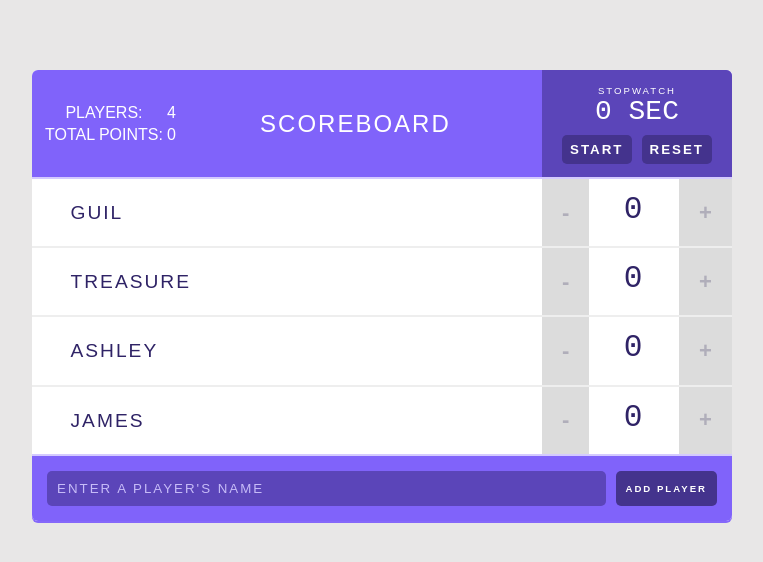
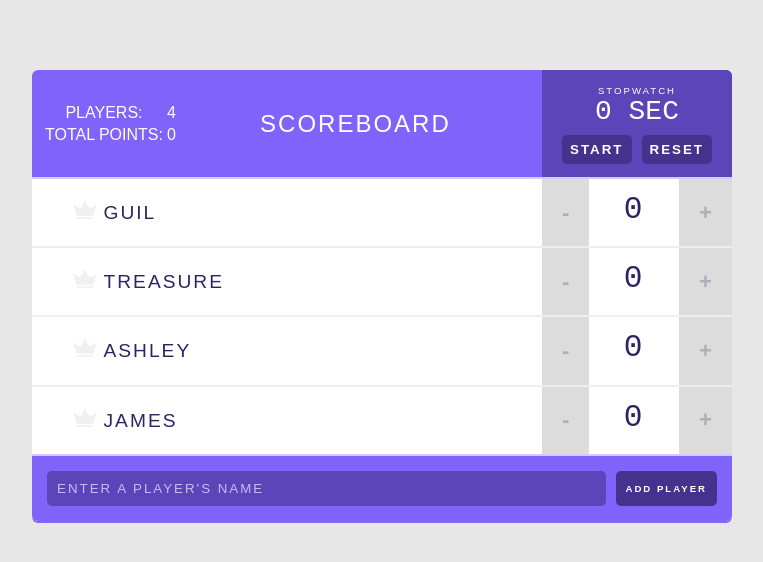
Before and after one commit to dostaglou/React-Playerboard-Oct7, a React (Create React App) app: page / in a window 1280 px wide. Shown: the top 562 px of the page, without its empty margins (258-1021 px from the left). Built offline with nearby package versions, Linux system fonts and the light colour scheme.

Commit message:
highest score component set

```diff
--- a/package.json
+++ b/package.json
@@ -3,6 +3,7 @@
   "version": "0.1.0",
   "private": true,
   "dependencies": {
+    "prop-types": "^15.7.2",
     "react": "^16.10.2",
     "react-dom": "^16.10.2",
     "react-scripts": "3.2.0"
--- a/src/components/AddPlayerForm.jsx
+++ b/src/components/AddPlayerForm.jsx
@@ -1,40 +1,30 @@
 import React from 'react'
 
-class AddPlayerForm extends React.Component {
+const AddPlayerForm = ({ addPlayer }) => {
+  // refs over controlled components when:
+    // constant rendering and validation are NOT required
+    // simple forms that need only track the final input data
+  let playerInput = React.createRef();
 
-  state = {
-    value: ""
-  };
-
-  handleValueChange = (e) => {
-    this.setState({value: e.target.value})
-    console.log(e.target.value)
+  let handleSubmit = (e) => {
+    e.preventDefault();
+    addPlayer(playerInput.current.value);
+    e.currentTarget.reset()
   }
-
-  handleSubmit = (e) => {
-    e.preventDefault();
-    this.props.addPlayer(this.state.value);
-    this.state.value = ""
-  }
-
-  render() {
   return (
-      <form onSubmit={this.handleSubmit}>
+    <form onSubmit={handleSubmit}>
       <input
         type="text"
-          value={this.state.value}
-          onChange={this.handleValueChange}
+        ref={playerInput}
         placeholder="Enter a player's name"
       />
-
       <input
         type="submit"
         value="Add Player"
         />
     </form>
+  );
 
-    );
-  }
 }
 
 
--- a/src/components/App.jsx
+++ b/src/components/App.jsx
@@ -11,27 +11,36 @@ class App extends Component {
       {
         name: "Guil",
         id: 1,
-        score: 0
+        score: 0,
       },
       {
         name: "Treasure",
         id: 2,
-        score: 0
+        score: 0,
       },
       {
         name: "Ashley",
         id: 3,
-        score: 0
+        score: 0,
       },
       {
         name: "James",
         id: 4,
-        score: 0
+        score: 0,
       }
     ]
   };
 
   prevPlayerId = 4;
+
+  getHighScore = () => {
+    const scores = this.state.players.map(p => p.score)
+    const highScore = Math.max(...scores)
+    if (highScore) {
+      return highScore
+    }
+    return null
+  }
 
   handleRemovePlayer = (id) => {
     this.setState( prevState => {
@@ -61,6 +70,8 @@ class App extends Component {
   }
 
   render() {
+    const highScore = this.getHighScore();
+
     return (
       <div className="scoreboard">
         <Header
@@ -78,6 +89,7 @@ class App extends Component {
             removePlayer={ this.handleRemovePlayer }
             score={ player.score }
             index={index}
+            isHighScore={highScore === player.score}
           />
         )}
 
--- a/src/components/Header.jsx
+++ b/src/components/Header.jsx
@@ -1,4 +1,5 @@
 import React from 'react';
+import PropTypes from 'prop-types'
 import Stats from './stats';
 import Stopwatch from './Stopwatch'
 const Header = ({ players, title }) => {
@@ -12,4 +13,12 @@ const Header = ({ players, title }) => {
   );
 }
 
+Header.propTypes = {
+  title: PropTypes.string,
+  players: PropTypes.arrayOf(PropTypes.object),
+}
+// if no prop is passed, this default is ued
+Header.defaultProps = {
+  title: "Scoreboard",
+}
 export default Header
--- /dev/null
+++ b/src/components/Icon.jsx
@@ -0,0 +1,14 @@
+import React from 'react';
+
+const Icon = (props) => {
+  return (
+  <svg
+    viewBox="0 0 44 35"
+    className={props.isHighScore ? 'is-high-score' : null }>
+    <path d="M26.7616 10.6207L21.8192 0L16.9973 10.5603C15.3699 14.1207 10.9096 15.2672 7.77534 12.9741L0 7.24138L6.56986 28.8448H37.0685L43.5781 7.72414L35.7425 13.0948C32.6685 15.2672 28.3288 14.0603 26.7616 10.6207Z" transform="translate(0 0.301727)"/>
+  <rect width="30.4986" height="3.07759" transform="translate(6.56987 31.5603)"/>
+</svg>
+  )
+};
+
+export default Icon;
--- a/src/components/Player.jsx
+++ b/src/components/Player.jsx
@@ -1,7 +1,21 @@
 import React from 'react'
 import Counter from './Counter'
+import PropTypes from 'prop-types'
+import Icon from './Icon'
+class Player extends React.PureComponent {
+  // static is an option for classes
+  // static appears as the top to make it obvious
+  // static doesn't require instantiating the class
 
-class Player extends React.PureComponent {
+  static propTypes = {
+    scoreChange: PropTypes.func.isRequired,
+    removePlayer: PropTypes.func.isRequired,
+    name: PropTypes.string.isRequired,
+    score: PropTypes.number.isRequired,
+    id: PropTypes.number.isRequired,
+    index: PropTypes.number.isRequired
+  }
+
   render() {
     const {
       name,
@@ -16,6 +30,7 @@ class Player extends React.PureComponent {
     <div className="player">
       <span className="player-name">
         <button className="remove-player" onClick={() => removePlayer(id)}>✖</button>
+        <Icon isHighScore={this.props.isHighScore} />
         { name }
       </span>
       <Counter
--- a/src/components/Stopwatch.jsx
+++ b/src/components/Stopwatch.jsx
@@ -5,7 +5,6 @@ class Stopwatch extends React.Component {
     isRunning: false,
     elapsedTime: 0,
     previousTime: 0
-
   };
 
 handleStopwatch = () => {
```
Also changed, not shown: src/App.jsx (deleted, +0 -26 lines), src/components/Counter.jsx (+6 -2 lines), src/components/stats.jsx (+7 -0 lines), 1 other file (tests, documents, lock files or other folders). Lines whose indentation alone changed are shown as unchanged.
